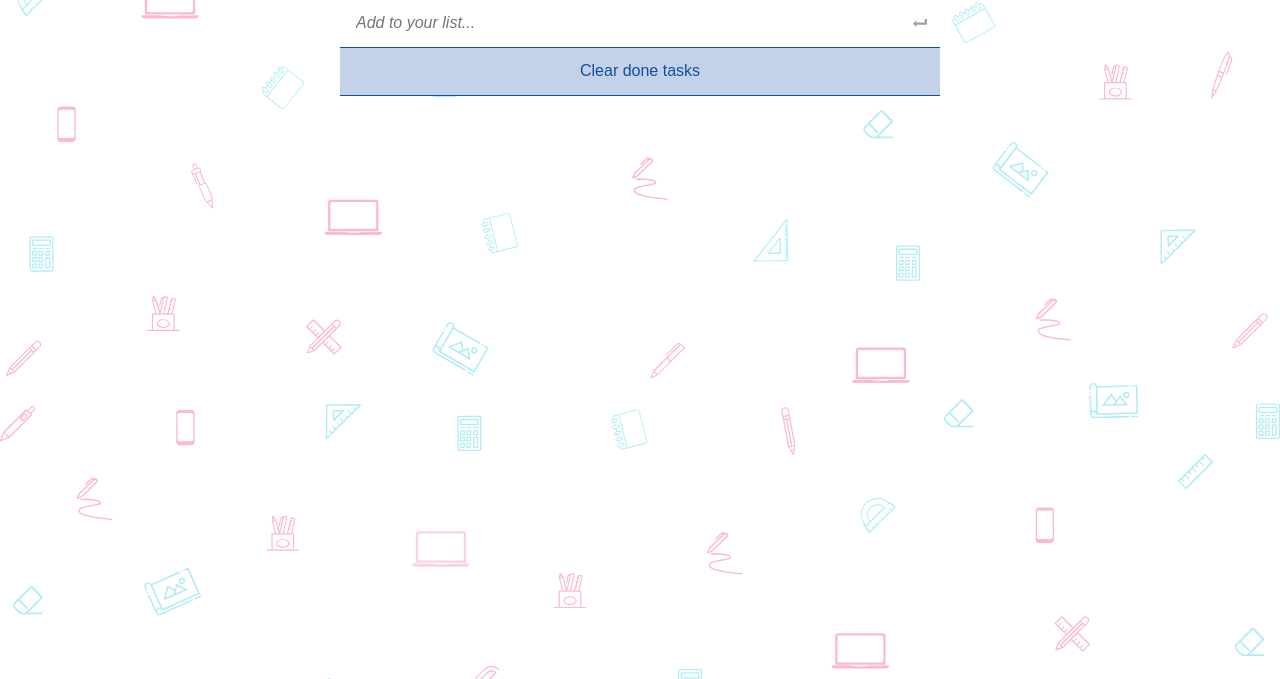
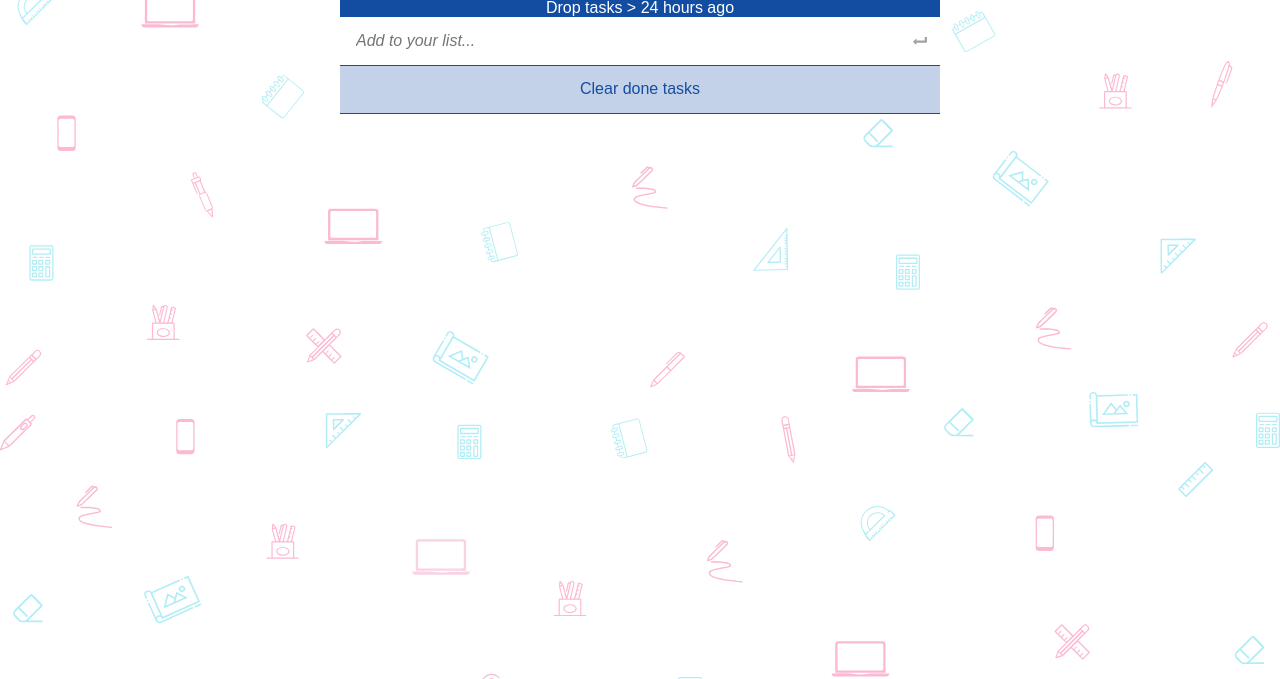
Before and after one commit to gabyse1/to-do-list, a website built with webpack: page src/index.html in a window 1280 px wide. Shown: the part 121-800 px from the top of the page. Built offline with nearby package versions, Linux system fonts and the light colour scheme; a web font is replaced by a local one.

Commit message:
Add resync-old-task classes

```diff
--- a/src/index.html
+++ b/src/index.html
@@ -17,6 +17,7 @@
   <div class="body__container">
     <div class="task__header">
       <h1 class="body__item">Today's To Do</h1>
+      <span class="btn__resync-old-task-msg hide__element">Drop tasks > 24 hours ago</span>
       <button type="button" id="btn__resync-old-tasks">
         <svg xmlns="http://www.w3.org/2000/svg" viewBox="0 0 98.06 98">
           <path
```
